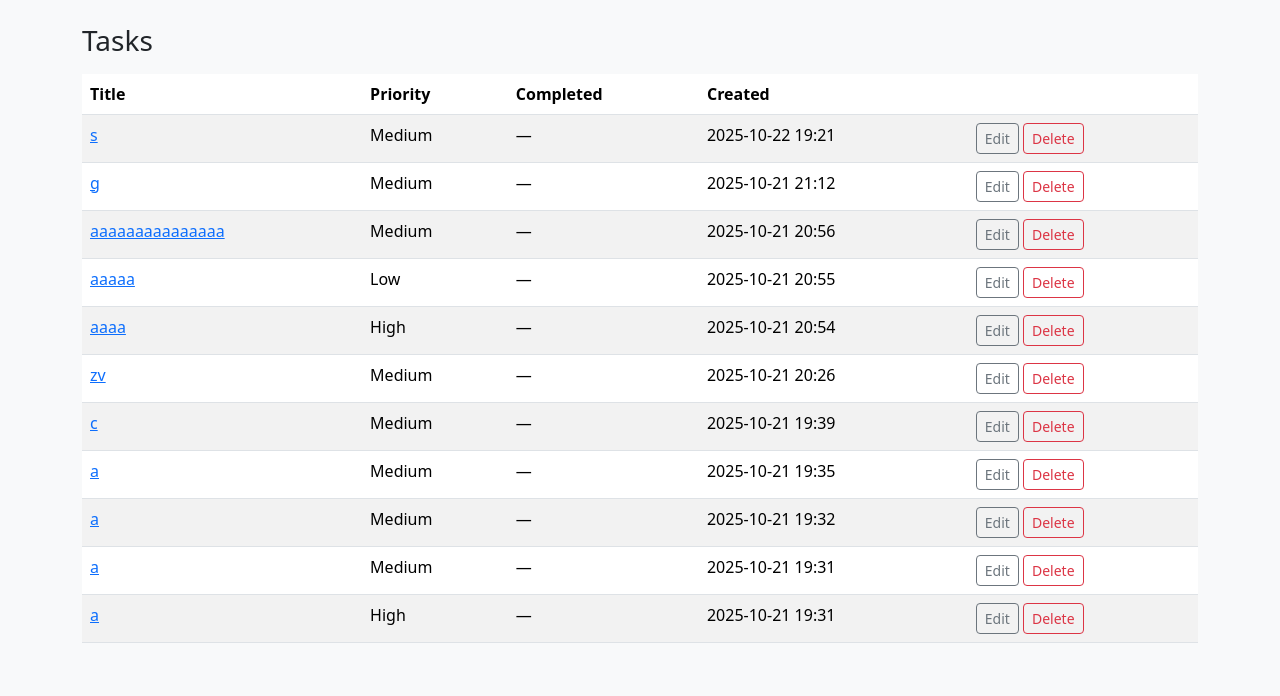
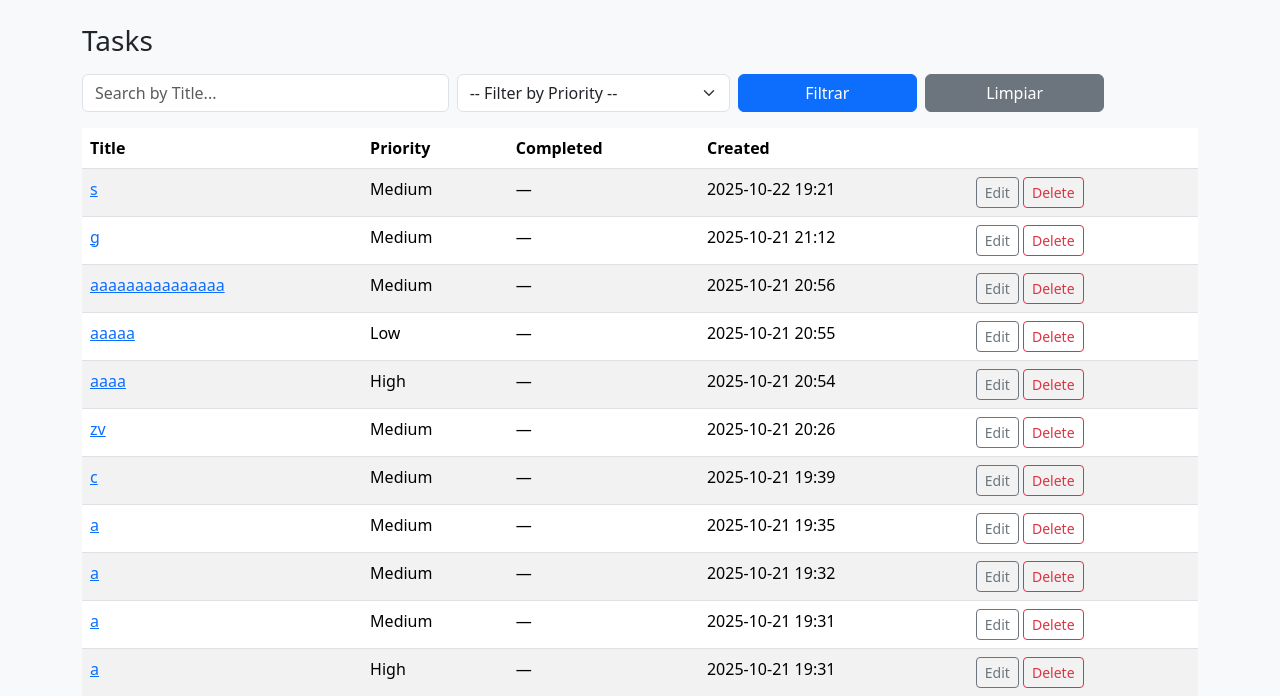
Before and after one commit to GoierBachus1/django-challenge, a Django app: page /tasks/ in a window 1280 px wide. Shown: the part 56-752 px from the top of the page. Run offline with Django 5.2, Linux system fonts and the light colour scheme; data comes from the database, SQL or seed files in the repository.

```diff
--- a/tasks/templates/tasks_list.html
+++ b/tasks/templates/tasks_list.html
@@ -3,6 +3,30 @@
 <h1 class="h3 mb-3">Tasks</h1>
 
 {% if tasks %}
+<div class="mb-3" >
+  <form method="get" class="form-inline">
+    <div class="row g-2">
+      <div class="col-md-4">
+        <input type="text" name="search" class="form-control" placeholder="Search by Title..." value="{{ search_query }}">
+      </div>
+      <div class="col-md-3">
+        <select name="priority" class="form-select">
+          <option value="">-- Filter by Priority --</option>
+          <option value="low" {% if priority_filter == 'low' %}selected{% endif %}>Baja</option>
+          <option value="medium" {% if priority_filter == 'medium' %}selected{% endif %}>Media</option>
+          <option value="high" {% if priority_filter == 'high' %}selected{% endif %}>Alta</option>
+        </select>
+      </div>
+      <div class="col-md-2">
+        <button type="submit" class="btn btn-primary w-100">Filtrar</button>
+      </div>
+      <div class="col-md-2">
+        <a href="{% url 'task_list' %}" class="btn btn-secondary w-100">Limpiar</a>
+      </div>
+    </div>
+  </form>
+</div>
+
     <div class="table-responsive">
         <table class="table table-striped aling-middle">
             <thead>
--- a/tasks/views.py
+++ b/tasks/views.py
@@ -5,8 +5,24 @@ from .forms import TaskForm
 
 
 def task_list(request):
-    tasks = Task.objects.order_by("-created_at") #el - es ordenado por fecha de creación (de la reciente a la antigua)#
-    return render(request, "tasks_list.html",{"tasks":tasks})
+    tasks = Task.objects.all().order_by('-created_at')
+
+    # Capturar filtros de la URL
+    search_query = request.GET.get('search', '')
+    priority_filter = request.GET.get('priority', '')
+
+    if search_query:
+        tasks = tasks.filter(title__icontains=search_query)
+
+    if priority_filter:
+        tasks = tasks.filter(priority=priority_filter)
+
+    context = {
+        'tasks': tasks,
+        'search_query': search_query,
+        'priority_filter': priority_filter,
+    }
+    return render(request, 'tasks_list.html', context)
 
 def task_detail(request, pk):
     task = get_object_or_404(Task,pk=pk)
```
Also changed, not shown: db.sqlite3.
